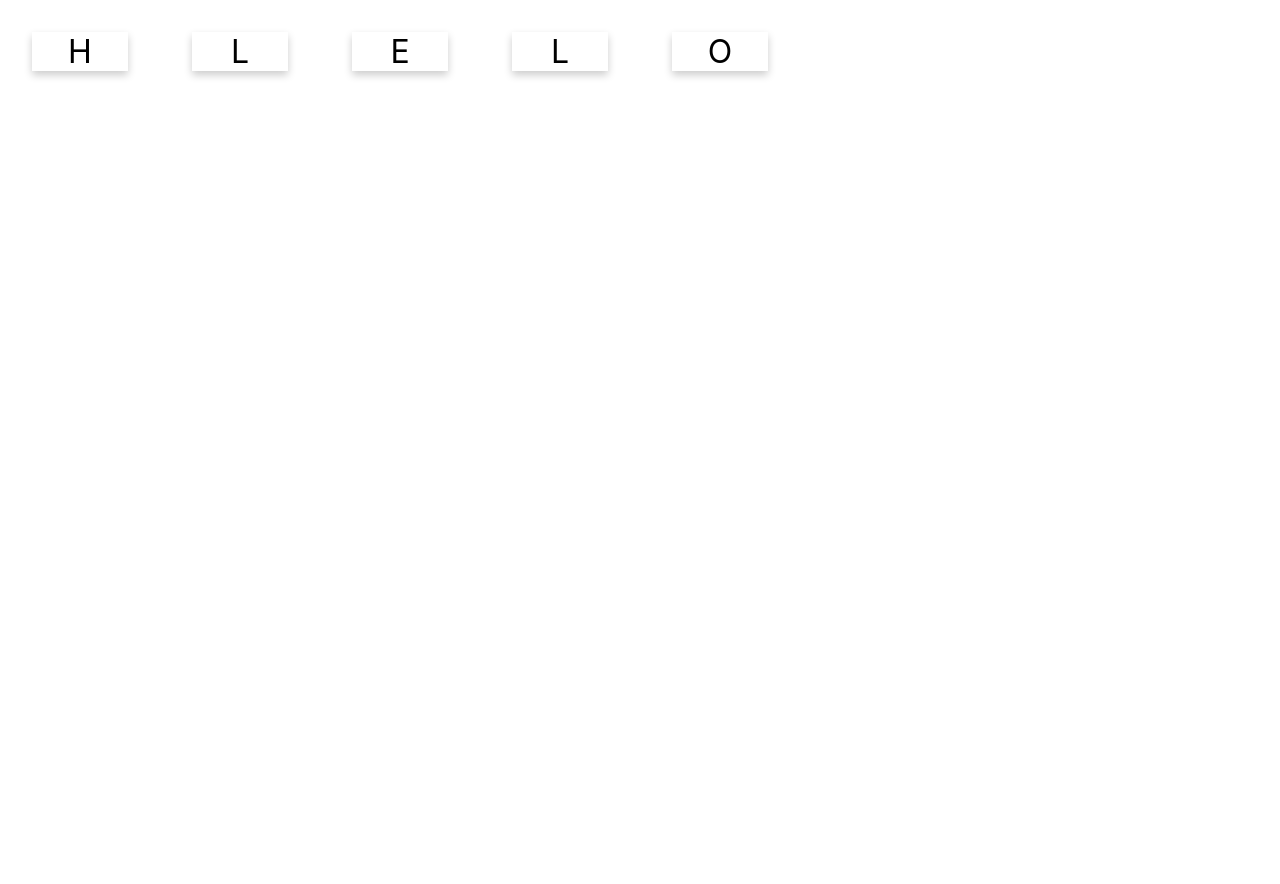
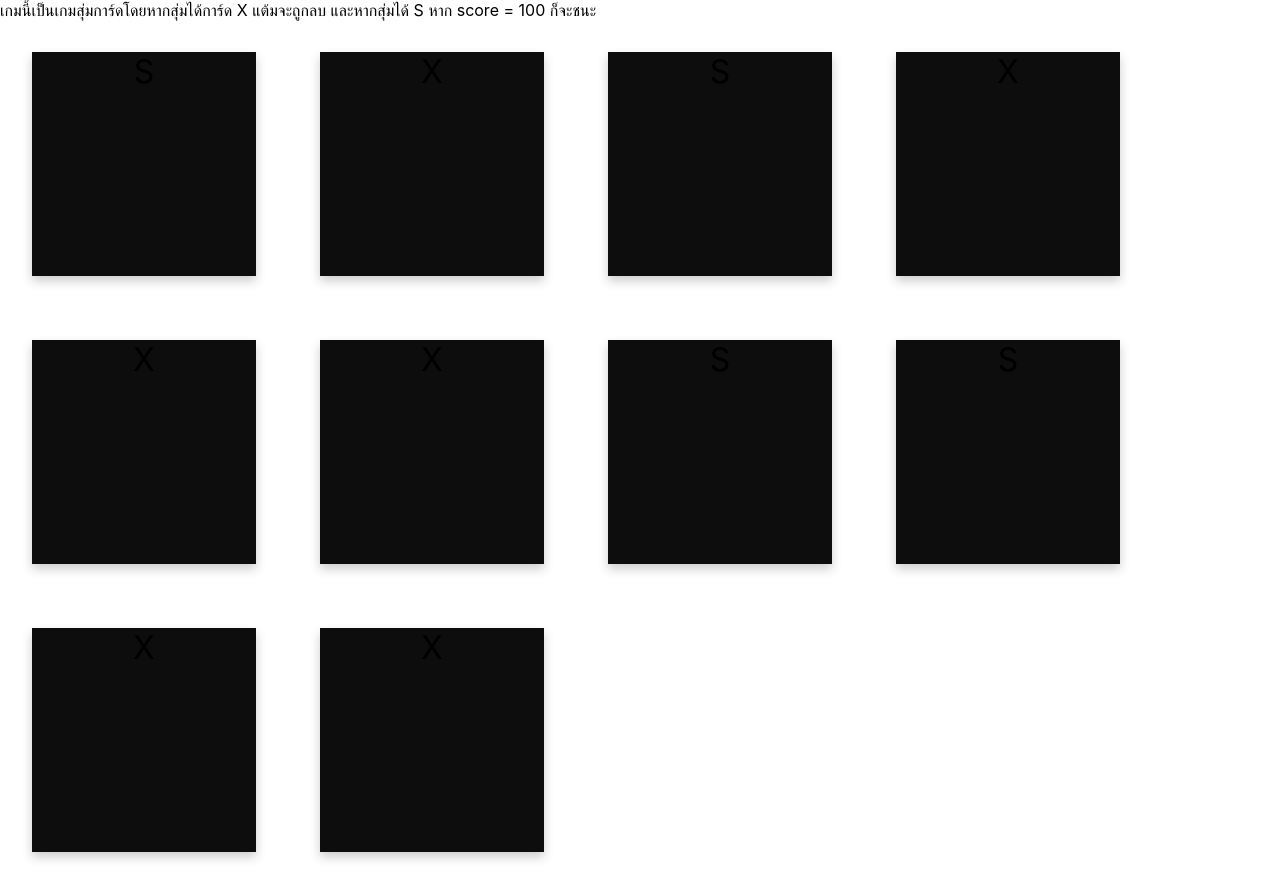
Before and after one commit to 6210110349/lab3SA02, a React (Create React App) app in the folder card-game/: page / in a window 1280 px wide. Before the commit the page ends 800 px from the top, so only its background shows below. Built offline with nearby package versions, Linux system fonts and the light colour scheme.

Commit message:
that is update of part 7

```diff
--- a/card-game/src/App.css
+++ b/card-game/src/App.css
@@ -1,9 +1,11 @@
 .card {
   display: inline-block;
   text-align: center;
-  width: 3em;
+  width: 7em;
+  height: 7em;
   font-size: 2em;
-  box-shadow: 0 4px 8px 0 rgba(0,0,0,0.2);
+  background: rgb(14, 13, 13);
+  box-shadow: 0 5px 10px 0 rgba(0,0,0,0.2);
   margin: 1em;
   user-select: none;
 }
@@ -45,7 +47,11 @@
     transform: rotate(360deg);
   }
 }
-.activeCard {
+.activeCardX {
   color: red;
   background: pink;
  }
+.activeCardS {
+  color: rgb(145, 255, 0);
+  background: rgb(197, 255, 192);
+ }
--- a/card-game/src/App.js
+++ b/card-game/src/App.js
@@ -1,11 +1,14 @@
 import WordCard from './WordCard';
+
 import './App.css';
-const word = "Hello";
+const word= 'XXXXXXSSSS';
 function App() {
  return (
- <div>
-
-    <WordCard value={word}/>
+ <div >
+   <div>
+      เกมนี้เป็นเกมสุ่มการ์ดโดยหากสุ่มได้การ์ด X แต้มจะถูกลบ และหากสุ่มได้ S หาก score = 100 ก็จะชนะ
+   </div>
+   <div><WordCard value={word}/></div>
 
  </div>
  );
--- a/card-game/src/CharacterCard.js
+++ b/card-game/src/CharacterCard.js
@@ -3,6 +3,8 @@ import './App.css';
 export default function CharacterCard(props) {
  const [active, setActive] = useState(false);
  const attemptRef = useRef(props.attempt);
+
+
 
  const activate = () => {
     if(!active){
@@ -18,9 +20,12 @@ export default function CharacterCard(props) {
          attemptRef.current = props.attempt;
      }
 
+
+
+
  })
 
- const className = `card ${active ? 'activeCard': ''}`
+ const className = `card ${active ? (props.value=='X' ? 'activeCardX': 'activeCardS' ): ''}`
  return (
  <div className={className} onClick={activate}>{props.value}</div>
  )
--- a/card-game/src/WordCard.js
+++ b/card-game/src/WordCard.js
@@ -6,10 +6,11 @@ const prepareStateFromWord = (given_word) => {
     let word = given_word.toUpperCase()
     let chars = _.shuffle(Array.from(word))
     return {
+        blood:100,
         word,
         chars,
         attempt: 1,
-        guess: '',
+        score: 0,
         completed: false
     }
 }
@@ -18,26 +19,46 @@ export default function WordCard(props){
 
     const activationHandler = (c) => {
         console.log(`${c} has been activated.`)
-        let guess = state.guess + c
-        console.log(guess)
-        setState({...state, guess})
-        if(guess.length === state.word.length){
 
-            if(guess === state.word){
-                console.log('yeah!')
-                setState({...state, guess: '', completed: true})
+        if(c === 'X'){
+            let blood = state.blood-50
+            setState({...state,  blood})
+            console.log(blood)
+            if(blood === 0){
+                console.log('game over')
+                setState({...state, attempt: state.attempt + 1 , blood : 100 , score : 0 })
             }
-            else{
-                console.log('reset')
-                setState({...state, guess: '', attempt: state.attempt + 1})
         }
+        if(c === 'S'){
+            let score = state.score+50
+            setState({...state,  score: state.score+50})
+            console.log(score)
+            if(score === 100){
+                console.log('you win')
+                setState({...state, attempt: state.attempt + 1 , blood : 100 , score : 0 })
+            }
+
         }
+        //let guess = state.guess + c
+        //console.log(guess)
+        //setState({...state, guess})
+        //if(guess === state.word.length){
+
+         //   if(guess === state.word){
+          //      console.log('yeah!')
+            //    setState({...state, guess: '', completed: true})
+           // }
+            //else{
+            //    console.log('reset')
+            //    setState({...state, guess: '', attempt: state.attempt + 1})
+       // }
+       // }
     }
     return (
             <div>
                 {
                     state.chars.map((c, i)=>
-                        <CharacterCard value={c} key={i} activationHandler={activationHandler} attempt = {state.attempt}/>)
+                        <CharacterCard value={c} key={i} activationHandler={activationHandler} attempt = {state.attempt} blood = {state.blood}/>)
                 }
             </div>
         )
```
